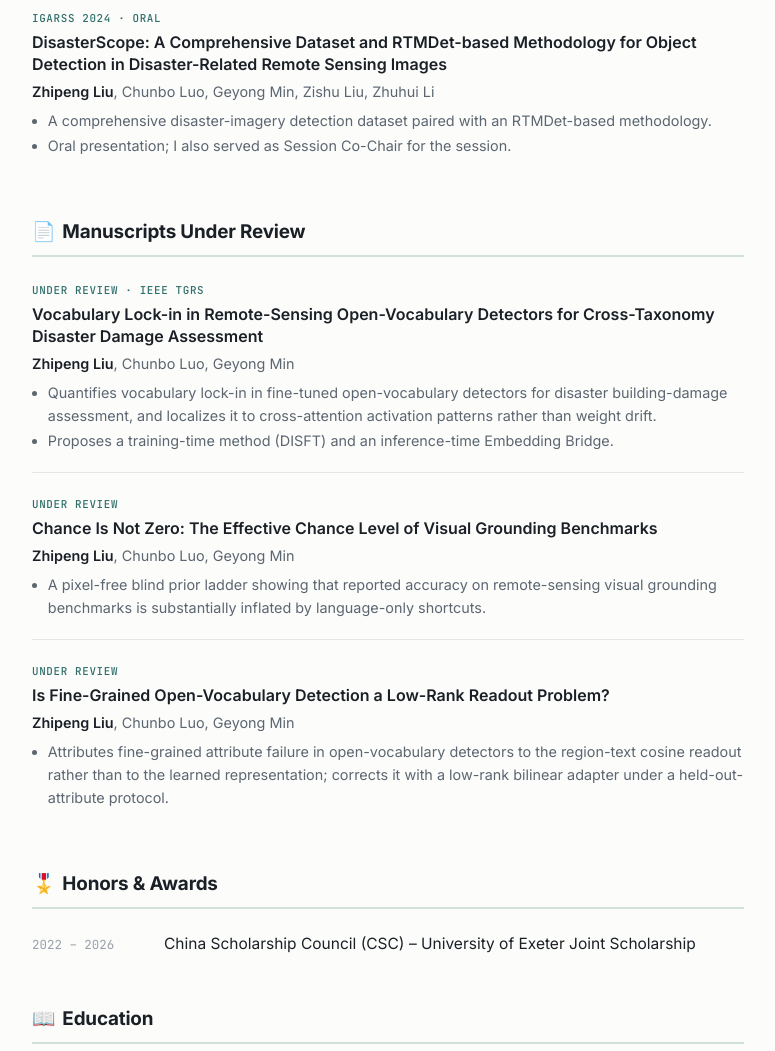
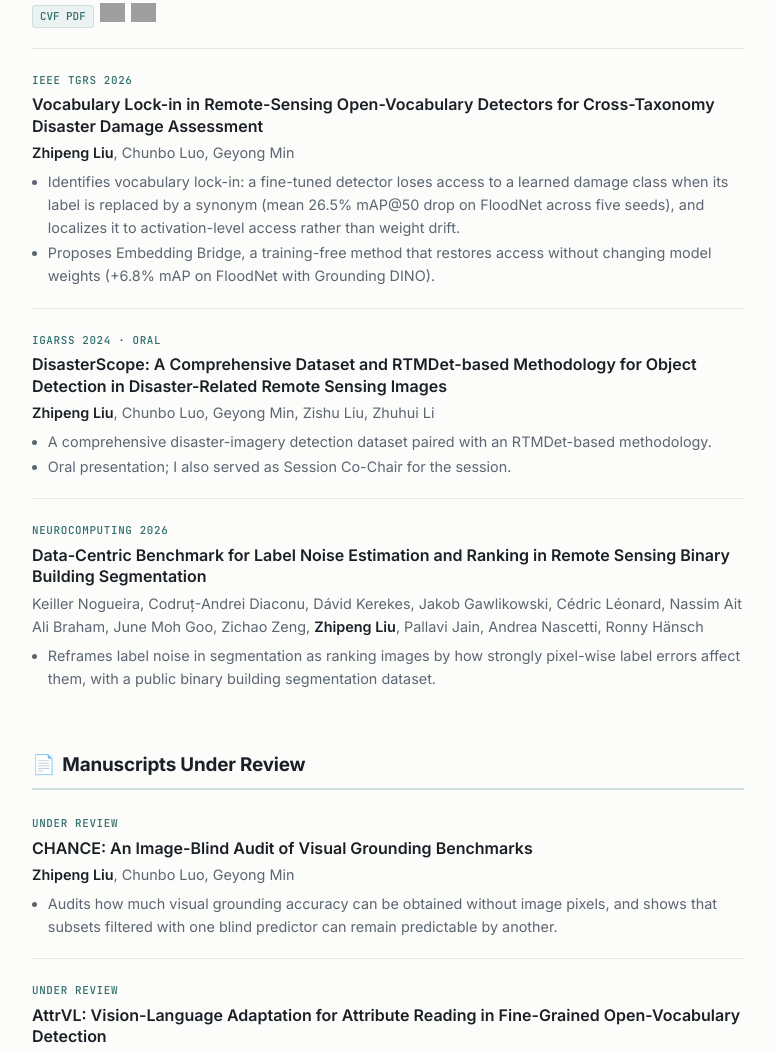
Before and after one commit to 1nyourlife/1nyourlife.github.io, a plain HTML site: page index.html in a window 1280 px wide. Shown: the part 1184-2235 px from the top of the page, without its empty margins (394-1169 px from the left). Drawn offline with Linux system fonts and the light colour scheme; grey boxes are pictures that could not be loaded; some icons are missing.

Commit message:
Update publications, service, thesis title; add CV

```diff
--- a/index.html
+++ b/index.html
@@ -172,6 +172,7 @@
     <section id="news">
       <h2><span class="emoji">🔥</span>News</h2>
       <ul class="news">
+        <li><span class="date">2026.11</span><span class="txt">Our paper on <strong>vocabulary lock-in</strong> in open-vocabulary detectors was accepted to <strong>IEEE TGRS</strong>.</span></li>
         <li><span class="date">2026.06</span><span class="txt">Presented <strong>CrossVL</strong> as a virtual poster at <strong>CVPR 2026</strong>; code and paper are now public.</span></li>
         <li><span class="date">2026.06</span><span class="txt">Flash talk and poster at <strong>ML4EO 2026</strong>, University of Exeter (Paper ID 46).</span></li>
         <li><span class="date">2026.02</span><span class="txt">Our paper <strong>CrossVL</strong> was accepted to <strong>CVPR 2026</strong>.</span></li>
@@ -200,8 +201,21 @@
           <div class="badges">
             <a class="badge-flat" href="https://openaccess.thecvf.com/content/CVPR2026/papers/Liu_CrossVL_Complexity-Aware_Feature_Routing_and_Paired_Curriculum_for_Cross-View_Vision-Language_CVPR_2026_paper.pdf">CVF PDF</a>
             <a href="https://arxiv.org/abs/2605.09802"><img src="https://img.shields.io/badge/arXiv-2605.09802-b31b1b" alt="arXiv"></a>
-            <a href="https://github.com/1nyourlife/Crossvl_cvpr2026"><img src="https://img.shields.io/github/stars/1nyourlife/Crossvl_cvpr2026?style=social" alt="GitHub stars"></a>
+            <a href="https://github.com/1nyourlife/CrossVL"><img src="https://img.shields.io/github/stars/1nyourlife/CrossVL?style=social" alt="GitHub stars"></a>
           </div>
+        </div>
+      </div>
+
+      <!-- VocLock -->
+      <div class="pub">
+        <div class="pub-body">
+          <span class="pub-venue">IEEE TGRS 2026</span>
+          <div class="pub-title">Vocabulary Lock-in in Remote-Sensing Open-Vocabulary Detectors for Cross-Taxonomy Disaster Damage Assessment</div>
+          <div class="pub-authors"><b>Zhipeng Liu</b>, Chunbo Luo, Geyong Min</div>
+          <ul class="pub-notes">
+            <li>Identifies vocabulary lock-in: a fine-tuned detector loses access to a learned damage class when its label is replaced by a synonym (mean 26.5% mAP@50 drop on FloodNet across five seeds), and localizes it to activation-level access rather than weight drift.</li>
+            <li>Proposes Embedding Bridge, a training-free method that restores access without changing model weights (+6.8% mAP on FloodNet with Grounding DINO).</li>
+          </ul>
         </div>
       </div>
 
@@ -217,6 +231,18 @@
           </ul>
         </div>
       </div>
+
+      <!-- Neurocomputing -->
+      <div class="pub">
+        <div class="pub-body">
+          <span class="pub-venue">Neurocomputing 2026</span>
+          <div class="pub-title"><a href="https://arxiv.org/abs/2603.00604">Data-Centric Benchmark for Label Noise Estimation and Ranking in Remote Sensing Binary Building Segmentation</a></div>
+          <div class="pub-authors">Keiller Nogueira, Codruț-Andrei Diaconu, Dávid Kerekes, Jakob Gawlikowski, Cédric Léonard, Nassim Ait Ali Braham, June Moh Goo, Zichao Zeng, <b>Zhipeng Liu</b>, Pallavi Jain, Andrea Nascetti, Ronny Hänsch</div>
+          <ul class="pub-notes">
+            <li>Reframes label noise in segmentation as ranking images by how strongly pixel-wise label errors affect them, with a public binary building segmentation dataset.</li>
+          </ul>
+        </div>
+      </div>
     </section>
 
     <section id="preprints">
@@ -224,12 +250,11 @@
 
       <div class="pub">
         <div class="pub-body">
-          <span class="pub-venue">Under review · IEEE TGRS</span>
-          <div class="pub-title">Vocabulary Lock-in in Remote-Sensing Open-Vocabulary Detectors for Cross-Taxonomy Disaster Damage Assessment</div>
+          <span class="pub-venue">Under review</span>
+          <div class="pub-title">CHANCE: An Image-Blind Audit of Visual Grounding Benchmarks</div>
           <div class="pub-authors"><b>Zhipeng Liu</b>, Chunbo Luo, Geyong Min</div>
           <ul class="pub-notes">
-            <li>Quantifies vocabulary lock-in in fine-tuned open-vocabulary detectors for disaster building-damage assessment, and localizes it to cross-attention activation patterns rather than weight drift.</li>
-            <li>Proposes a training-time method (DISFT) and an inference-time Embedding Bridge.</li>
+            <li>Audits how much visual grounding accuracy can be obtained without image pixels, and shows that subsets filtered with one blind predictor can remain predictable by another.</li>
           </ul>
         </div>
       </div>
@@ -237,21 +262,10 @@
       <div class="pub">
         <div class="pub-body">
           <span class="pub-venue">Under review</span>
-          <div class="pub-title">Chance Is Not Zero: The Effective Chance Level of Visual Grounding Benchmarks</div>
+          <div class="pub-title">AttrVL: Vision-Language Adaptation for Attribute Reading in Fine-Grained Open-Vocabulary Detection</div>
           <div class="pub-authors"><b>Zhipeng Liu</b>, Chunbo Luo, Geyong Min</div>
           <ul class="pub-notes">
-            <li>A pixel-free blind prior ladder showing that reported accuracy on remote-sensing visual grounding benchmarks is substantially inflated by language-only shortcuts.</li>
-          </ul>
-        </div>
-      </div>
-
-      <div class="pub">
-        <div class="pub-body">
-          <span class="pub-venue">Under review</span>
-          <div class="pub-title">Is Fine-Grained Open-Vocabulary Detection a Low-Rank Readout Problem?</div>
-          <div class="pub-authors"><b>Zhipeng Liu</b>, Chunbo Luo, Geyong Min</div>
-          <ul class="pub-notes">
-            <li>Attributes fine-grained attribute failure in open-vocabulary detectors to the region-text cosine readout rather than to the learned representation; corrects it with a low-rank bilinear adapter under a held-out-attribute protocol.</li>
+            <li>Measures attribute reading separately from localization with a same-category pair test, and adapts the image encoder so that detectors read attributes such as color and material more reliably.</li>
           </ul>
         </div>
       </div>
@@ -268,7 +282,7 @@
     <section id="education">
       <h2><span class="emoji">📖</span>Education</h2>
       <ul class="entries">
-        <li><span class="date">2022 – present</span><span class="body"><strong>Ph.D. in Computer Science</strong>, University of Exeter<br><span class="sub">Thesis: <em>Open-World Generalization of Object Detectors: New Data, New Views, New Vocabulary, and New Granularity in Aerial Imagery</em><br>Advisors: Chunbo Luo, Geyong Min</span></span></li>
+        <li><span class="date">2022 – 2026</span><span class="body"><strong>Ph.D. in Computer Science</strong>, University of Exeter<br><span class="sub">Thesis: <em>Open-World Generalization of Object Detectors in Aerial Imagery</em><br>Advisors: Chunbo Luo, Geyong Min</span></span></li>
         <li><span class="date">2021 – 2022</span><span class="body"><strong>M.Sc. in Advanced Computer Science</strong>, University of Exeter<br><span class="sub">Distinction</span></span></li>
         <li><span class="date">2016 – 2020</span><span class="body"><strong>B.Eng. in Software Engineering</strong>, Harbin Institute of Technology, Weihai</span></li>
       </ul>
@@ -287,13 +301,15 @@
     <section id="service">
       <h2><span class="emoji">🤝</span>Academic Service</h2>
       <ul class="entries">
+        <li><span class="date">2027</span><span class="body">Reviewer, IEEE/CVF Conference on Computer Vision and Pattern Recognition (CVPR)</span></li>
+        <li><span class="date">2025</span><span class="body">Reviewer, SCIENCE CHINA Information Sciences</span></li>
         <li><span class="date">2024</span><span class="body">Session Co-Chair, &ldquo;Object Detection and Recognition VIII&rdquo; (TU1.R1), IEEE IGARSS 2024, Athens, Greece</span></li>
       </ul>
     </section>
 
     <footer>
       <span>© 2026 Zhipeng Liu</span>
-      <span>Last updated August 2026</span>
+      <span>Last updated November 2026</span>
     </footer>
 
   </main>
```
Also changed, not shown: 1 other file.
